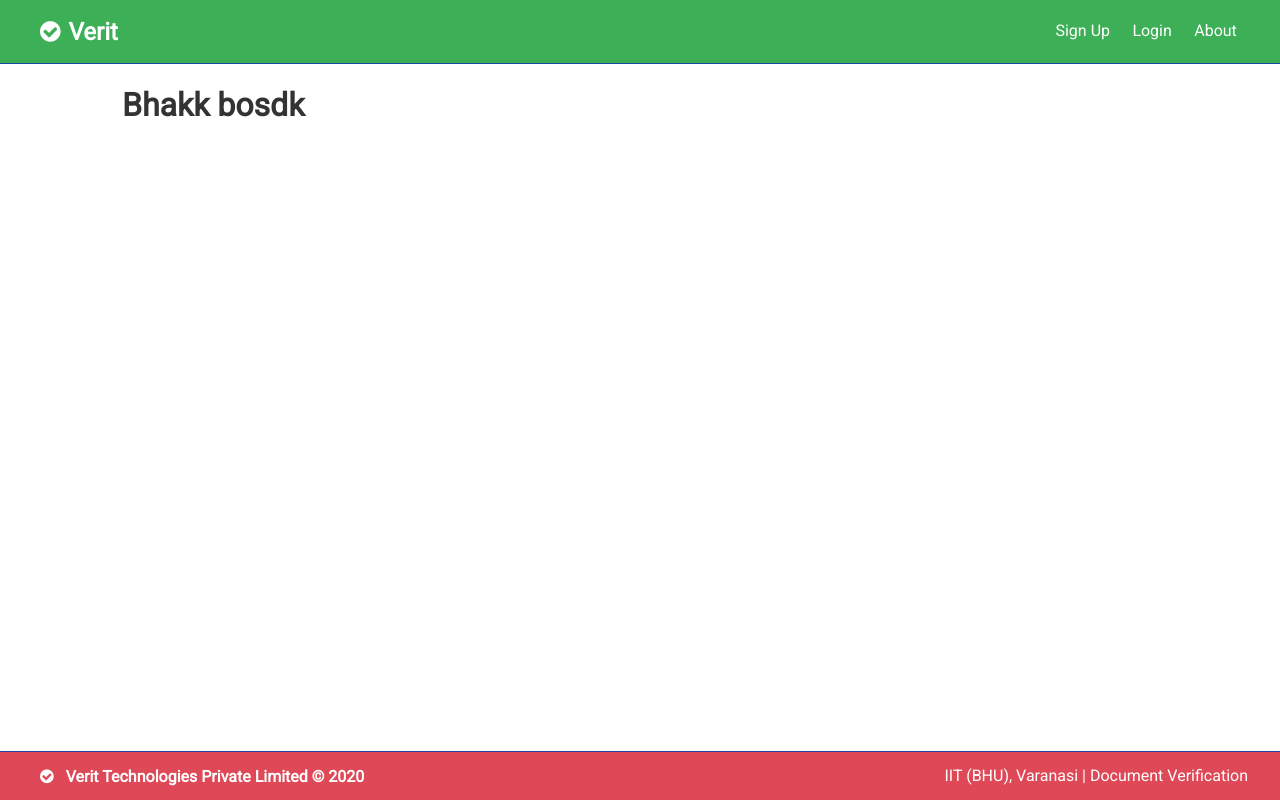
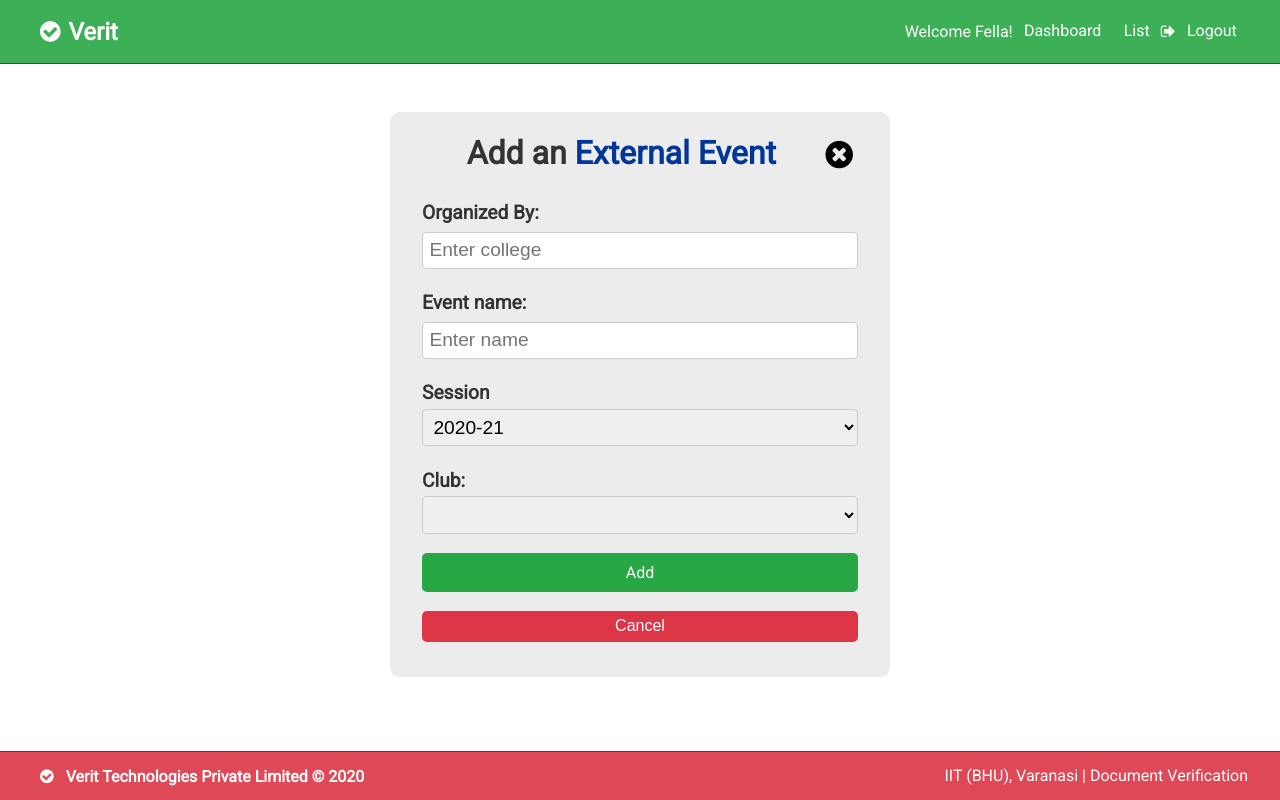
Before and after one commit to amanpatniajmer/verit, a React (Create React App) app: page /admin/addexternal in a window 1280 px wide. Built offline with nearby package versions, Linux system fonts and the light colour scheme.

Commit message:
separate list page

```diff
--- a/src/App.js
+++ b/src/App.js
@@ -9,9 +9,12 @@ import Register from "./components/auth/Register";
 import About from "./components/pages/About";
 import Footer from "./components/layout/Footer";
 import Admin from "./components/pages/admin/Admin";
+import AddInternal from "./components/pages/admin/AddInternal";
+import AddExternal from "./components/pages/admin/AddExternal";
+import List from "./components/pages/admin/List";
 
 function App() {
-  const [authenticated, setAuthenticated] = useState(false)
+  const [authenticated, setAuthenticated] = useState(true)
   return (
     <Fragment>
       <Router>
@@ -22,6 +25,9 @@ function App() {
             <Route exact path="/" component={Admin} />
             <Route exact path="/about" component={About} />
             <Route exact path="/admin" component={Admin} />
+            <Route exact path="/admin/list" component={List} />
+            <Route exact path="/admin/addinternal" component={AddInternal} />
+            <Route exact path="/admin/addexternal" component={AddExternal} />
             <Route path='/' component={Forbidden}/>
             </Switch>
             :
--- a/src/components/layout/Navbar.js
+++ b/src/components/layout/Navbar.js
@@ -10,7 +10,7 @@ const Navbar = ({ title, icon, logoutIcon, isauthenticated,setauthenticated }) =
         <Link to="/">Dashboard</Link>
       </li>
       <li>
-        <Link to="/about">About</Link>
+        <Link to="/admin/list">List</Link>
       </li>
       <li>
         <i className={logoutIcon} />
--- a/src/components/pages/admin/AddEvent.js
+++ b/src/components/pages/admin/AddEvent.js
@@ -1,22 +1,16 @@
-import React, {useState} from 'react'
-import AddInternal from "./AddInternal";
-import AddExternal from "./AddExternal";
+import React from 'react'
+import { Link } from "react-router-dom";
 
 const AddEvent = () => {
-    const [click, setClick] = useState("");
     const a=(
         <div >
             <h1 className="text-center">Add an event of type:
-                <button className="btn-danger btn" onClick={()=>setClick("Internal")}>Internal Event</button>
-                <button className="btn-dark btn" onClick={()=>setClick("External")}>External Event</button>
+                <Link to ="./addinternal"><button className="btn-danger btn">Internal Event</button></Link>
+                <Link to ="./addexternal"><button className="btn-dark btn">External Event</button></Link>
             </h1>
         </div>
     )
-    if(click==="Internal")
-        return <AddInternal click={setClick}/>
-    else if(click==="External")
-        return <AddExternal click={setClick}/>
-    else return a;
+    return a;
 }
 
 export default AddEvent
--- a/src/components/pages/admin/AddExternal.js
+++ b/src/components/pages/admin/AddExternal.js
@@ -1,13 +1,15 @@
-import React, { useState } from 'react'
+import React, {useState} from 'react'
+import { useHistory } from "react-router-dom";
 
-const AddExternal = ({click}) => {
+const AddExternal = () => {
+  const history=useHistory();
   const [loading, setLoading] = useState(false);
   const add = (e) =>{
     e.preventDefault();
     setLoading(true);
     setTimeout(() => {
       setLoading(false);
-      click(null);
+      history.push('./');
   }, 3000);
   }
     return (
@@ -15,7 +17,7 @@ const AddExternal = ({click}) => {
           <form className="form-container" onSubmit={(e)=>{add(e)}}>
             <h1 className="text-primary">{" "}
             <span className="text-dark">Add an </span> External Event{" "}
-            <span className="close" onClick={()=>click(null)}><i className="fa fa-times-circle"/></span></h1>
+            <span className="close" onClick={()=>history.push('./')}><i className="fa fa-times-circle"/></span></h1>
             <div className="form-group">
               <label>Organized By:</label>
               <input
@@ -60,7 +62,7 @@ const AddExternal = ({click}) => {
             <button type="submit" className="btn btn-block btn-success">
               Add{loading && <i className="fa fa-spinner fa-spin"/>}
             </button>
-            <input type="reset" value="Cancel" className="btn btn-block btn-danger" onClick={()=>click(null)}/>
+            <input type="reset" value="Cancel" className="btn btn-block btn-danger" onClick={()=>history.push('./')}/>
           </form>
         </div>
     )
--- a/src/components/pages/admin/AddInternal.js
+++ b/src/components/pages/admin/AddInternal.js
@@ -1,13 +1,15 @@
 import React, {useState} from 'react'
+import { useHistory } from "react-router-dom";
 
-const AddInternal = ({click}) => {
+const AddInternal = () => {
+  const history=useHistory();
   const [loading, setLoading] = useState(false);
   const add = (e) =>{
     e.preventDefault();
     setLoading(true);
     setTimeout(() => {
       setLoading(false);
-      click(null);
+      history.push('./');
   }, 3000);
   }
     return (
@@ -15,7 +17,7 @@ const AddInternal = ({click}) => {
           <form className="form-container" onSubmit={(e)=>{add(e)}}>
             <h1 className="text-primary">{" "}
             <span className="text-dark">Add an </span> Internal Event{" "}
-            <span className="close" onClick={()=>click(null)}><i className="fa fa-times-circle"/></span></h1>
+            <span className="close" onClick={()=>history.push('./')}><i className="fa fa-times-circle"/></span></h1>
             <div className="form-group">
               <label>Event name:</label>
               <input
@@ -50,7 +52,7 @@ const AddInternal = ({click}) => {
             <button type="submit" className="btn btn-block btn-success">
               Add{loading && <i className="fa fa-spinner fa-spin"/>}
             </button>
-            <input type="reset" value="Cancel" className="btn btn-block btn-danger"  onClick={()=>click(null)}/>
+            <input type="reset" value="Cancel" className="btn btn-block btn-danger" onClick={()=>history.push('./')}/>
           </form>
         </div>
     )
--- a/src/components/pages/admin/Admin.js
+++ b/src/components/pages/admin/Admin.js
@@ -1,11 +1,9 @@
 import React from 'react'
-import List from "./List";
 import AddEvent from "./AddEvent";
 const Admin = () => {
     return (
         <div>
             <AddEvent/>
-            <List/>
         </div>
     )
 }
```
